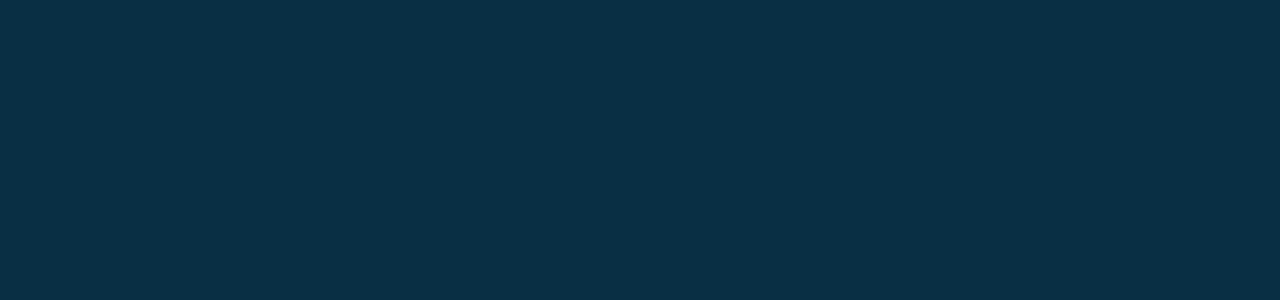
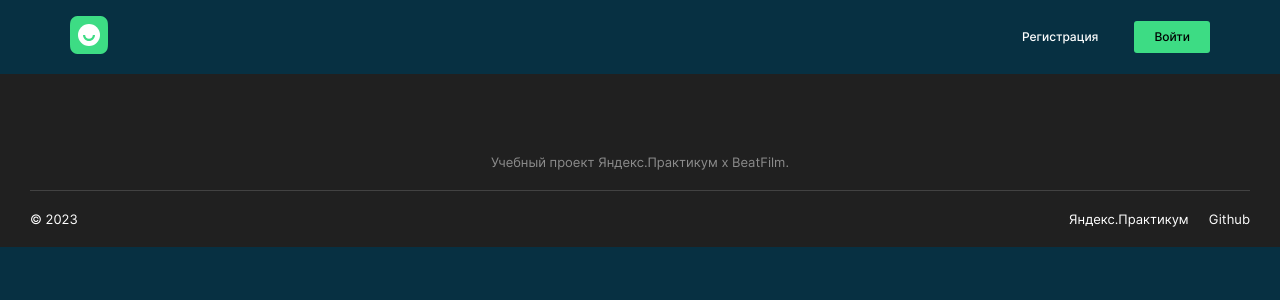
Before and after one commit to Polar-Bear777/movies-explorer-frontend, a React (Create React App) app: page /movies in a window 1280 px wide. Before the commit this address had no page. Shown: the top 300 px of the page. Built offline with nearby package versions, Linux system fonts and the light colour scheme.

Commit message:
Работа с компонентом movies и header

```diff
--- a/src/components/App/App.js
+++ b/src/components/App/App.js
@@ -4,7 +4,7 @@ import { useState, useEffect } from 'react';
 import Main from '../Main/Main';
 import Register from '../Register/Register';
 // import Login from '../Login/Login';
-// import Movies from '../Movies/Movies';
+import Movies from '../Movies/Movies';
 // import SavedMovies from '../SavedMovies/SavedMovies';
 // import Profile from '../Profile/Profile';
 // import NotFound from '../NotFound/NotFound';
@@ -18,9 +18,9 @@ function App() {
       <Routes>
         <Route path="/" element={<Main isloggedIn={isloggedIn} />} />
         <Route path="/signup" element={<Register />} />
-        {/* <Route path="/signin" element={<Login />} />
+        {/* <Route path="/signin" element={<Login />} /> */}
         <Route path="/movies" element={<Movies />} />
-        <Route path="/saved-movies" element={<SavedMovies />} />
+        {/* <Route path="/saved-movies" element={<SavedMovies />} />
         <Route path="/profile" element={<Profile />} />
         <Route path="*" element={<Navigate to="/" replace/>} />
         <Route path="/404" element={<NotFound />} /> */}
--- a/src/components/Header/Header.css
+++ b/src/components/Header/Header.css
@@ -30,6 +30,7 @@
   color: #fff;
   background-color: #073042;
   border-style: none;
+  cursor: pointer;
 }
 
 .header__button-signin {
@@ -44,6 +45,7 @@
   border-radius: 3px;
   padding: 8px 20px;
   border-style: none;
+  cursor: pointer;
 }
 
 /* Точка перелома между 1280 и 768 */
--- a/src/components/Header/Header.js
+++ b/src/components/Header/Header.js
@@ -1,18 +1,34 @@
 // Header.js
 import React from 'react';
+import { useState, useEffect } from 'react';
 import { NavLink, Link, useLocation, useNavigate } from 'react-router-dom';
 import '../Header/Header.css'
 import headerLogo from "./../../images/header__logo.svg";
 
-function Header(props) {
+function Header({ isloggedIn }) {
+  const location = useLocation();
+  const navigate = useNavigate();
+
+  const isMainPage = location.pathname === '/';
+
+  const goSignUp = () => {
+    navigate('/signup');
+  };
+
+  const goSignIn = () => {
+    navigate('/signin');
+  };
+
   return (
-    <header className='header'>
-      <Link to='/' className='header__logo-link'><img src={headerLogo} className="header__logo" alt="Логотип Учебного проекта" /></Link>
-      <div className="header__auth">
-        <button className="header__button-register" type="button" alt="Кнопка 'Регистрация'">Регистрация</button>
-        <button className="header__button-signin" type="button" alt="Кнопка 'Войти'">Войти</button>
-      </div>
-    </header>
+    <>
+      <header className='header'>
+        <Link to='/' className='header__logo-link'><img src={headerLogo} className="header__logo" alt="Логотип Учебного проекта" /></Link>
+        <div className="header__auth">
+          <button onClick={goSignUp} className="header__button-register" type="button" alt="Кнопка 'Регистрация'">Регистрация</button>
+          <button onClick={goSignIn} className="header__button-signin" type="button" alt="Кнопка 'Войти'">Войти</button>
+        </div>
+      </header>
+    </>
   );
 }
 
--- a/src/components/Main/Main.js
+++ b/src/components/Main/Main.js
@@ -11,6 +11,7 @@ import Header from '../Header/Header';
 import Footer from '../Footer/Footer';
 
 function Main({ isloggedIn }) {
+
   return (
     <>
     <Header isloggedIn={isloggedIn} />
--- a/src/components/Movies/Movies.js
+++ b/src/components/Movies/Movies.js
@@ -0,0 +1,17 @@
+import '../Movies/Movies.css';
+import Header from '../Header/Header';
+import Footer from '../Footer/Footer'
+
+function Movies({ isloggedIn }) {
+
+  return (
+    <>
+      <Header isloggedIn={isloggedIn} />
+      <main>
+      </main>
+      <Footer />
+    </>
+  )
+}
+
+export default Movies;
--- a/src/components/Register/Register.js
+++ b/src/components/Register/Register.js
@@ -1,7 +1,10 @@
+import { Link } from 'react-router-dom';
+import { useState } from 'react';
+
 function Register() {
   return (
-    <div>
-    </div>
+    <main>
+    </main>
   )
 };
 
```
